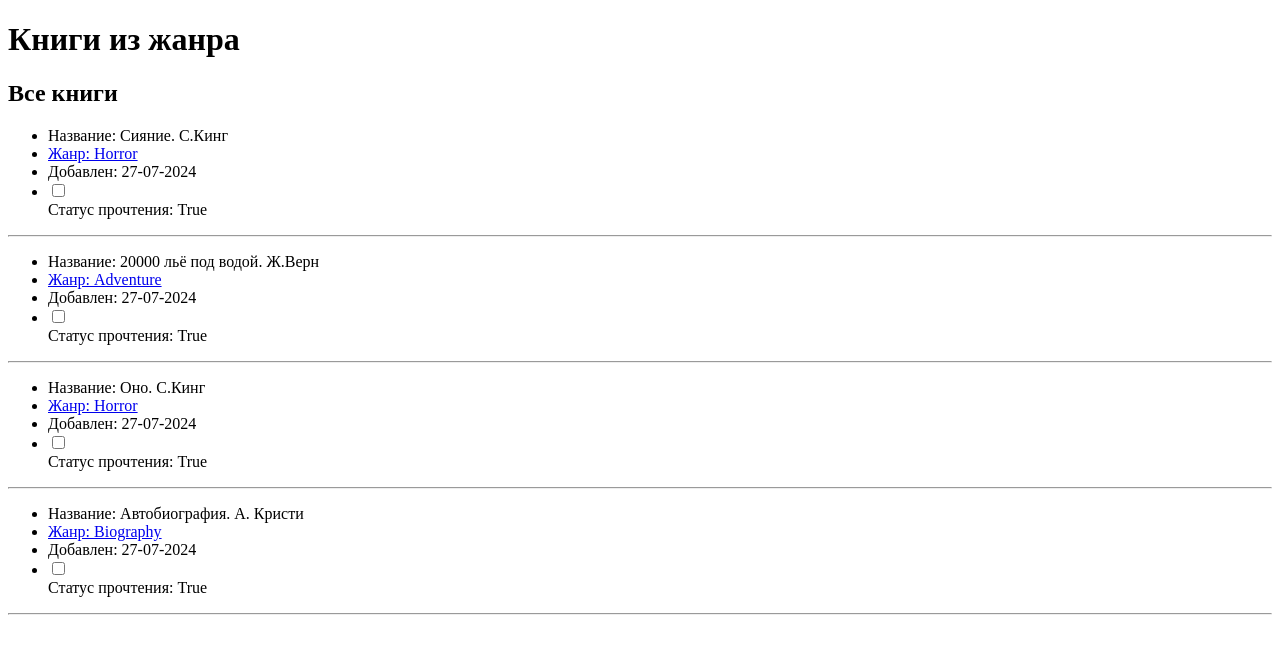
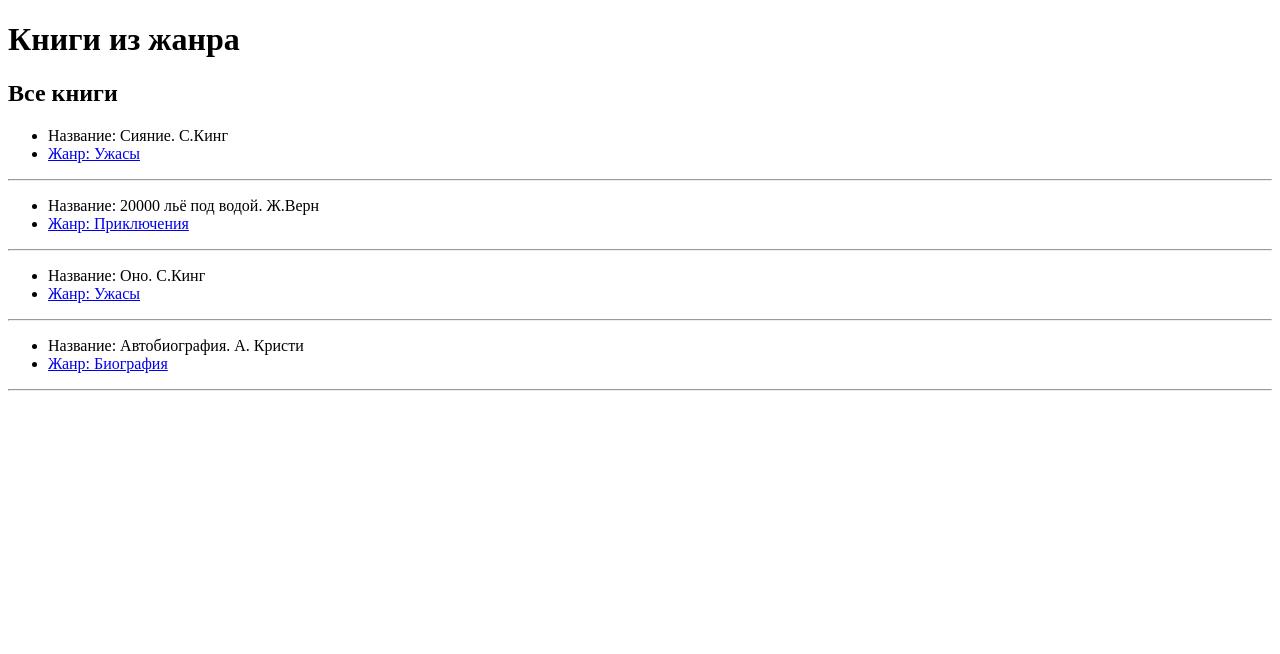
Before and after one commit to Parsoph85/BookBase, a Flask app: page / in a window 1280 px wide. Shown: the top 654 px of the page. Run offline with Flask 3, Linux system fonts and the light colour scheme.

Commit message:
Финальная корректировка.

```diff
--- a/database.py
+++ b/database.py
@@ -1,5 +1,4 @@
 from flask_sqlalchemy import SQLAlchemy
-from sqlalchemy import func
 from sqlalchemy.orm import relationship
 
 db = SQLAlchemy()
@@ -8,9 +7,7 @@ db = SQLAlchemy()
 class Books(db.Model):
     id = db.Column(db.Integer, primary_key=True)
     fullname = db.Column(db.String, nullable=True)
-    added = db.Column(db.DateTime, nullable=False, default=func.now())
     genre_id = db.Column(db.Integer, db.ForeignKey("genre.id", ondelete='SET NULL'))
-    is_read = db.Column(db.Boolean, nullable=False, default=True)
     genre = relationship("Genre", back_populates="books")
 
     def __repr__(self):
--- a/main.py
+++ b/main.py
@@ -7,16 +7,18 @@ app = Flask(__name__)
 app.config["SQLALCHEMY_DATABASE_URI"] = 'sqlite:///myBase.db'
 db.init_app(app)
 
+
+
 with app.app_context():
     db.drop_all()
     db.create_all()
 
     # Заполнение БД тестовыми данными
-    horror = Genre(name="Horror")
+    horror = Genre(name="Ужасы")
     db.session.add(horror)
-    adventure = Genre(name="Adventure")
+    adventure = Genre(name="Приключения")
     db.session.add(adventure)
-    biography = Genre(name="Biography")
+    biography = Genre(name="Биография")
     db.session.add(biography)
 
     shining = Books(fullname="Сияние. С.Кинг", genre=horror)
--- a/templates/all_books.html
+++ b/templates/all_books.html
@@ -7,20 +7,7 @@
         <li>
           <a href="{{ url_for('all_books_genre', genre_id=book.genre.id) }}">Жанр: {{ book.genre.name }}</a>
         </li>
-        <li> Добавлен: {{ book.added.strftime("%d-%m-%Y") }} </li>
-        <li> <form name="markers" method="post">
-            <td>
-                {% if book.is_read == '1' %}
-                    <input class="form-check-input" type="checkbox" name="check_box" value = 'True' {% if book.is_read == 1 %}checked{% endif %}>
-                {% else %}
-                    <input class="form-check-input" type="checkbox" name="check_box" value = '0'>
-                {% endif %}
-            </td>
-            </form>
-
-          Статус прочтения: {{ book.is_read }}
-        </li>
       </ul>
-      <hr>
+     <hr>
     {%- endfor %}
 {% endblock %}
--- a/templates/all_books_genre.html
+++ b/templates/all_books_genre.html
@@ -4,9 +4,7 @@
   {%- for book in books %}
     <ul>
         <li> Название: {{ book.fullname }} </li>
-        <li> Добавлен: {{ book.added.strftime("%d-%m-%Y") }} </li>
-        <li> Статус прочтения: {{ book.is_read }} </li>
-      </ul>
-      <hr>
+    </ul>
+   <hr>
   {%- endfor %}
 {% endblock %}
```
Also changed, not shown: README.md, instance/myBase.db.
